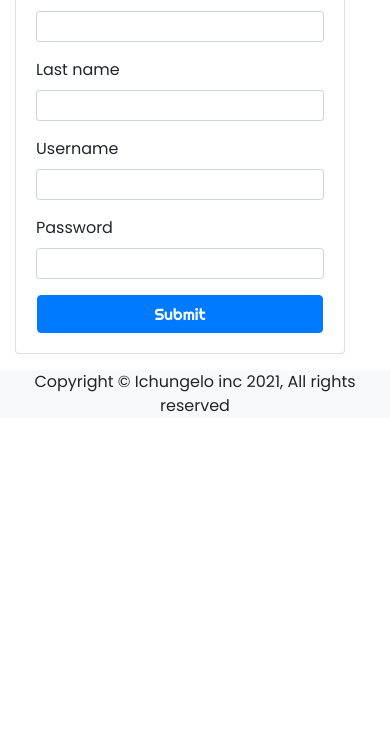
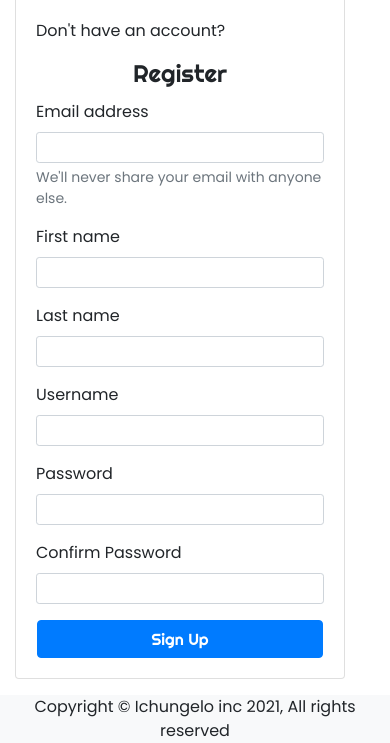
Before and after one commit to ichungelo/final-web, a PHP site: page / in a window 390 px wide. Shown: the part 680-1423 px from the top of the page. Before the commit the page ends 1092 px from the top, so only its background shows below. Run offline with PHP 8.4, Linux system fonts and the light colour scheme.

Commit message:
add picture in index.php

```diff
--- a/index.php
+++ b/index.php
@@ -48,12 +48,14 @@
   <!-- HOMEPAGE -->
   <div class="container-fluid my-3 row">
     <!-- HOMETEXT -->
-    <div class="col-lg-8">
+    <div class="col-lg-7">
       <p>Welcome To</p>
       <h1>Knotext</h1>
+      <p>Knotext is an simple textbased social media, inspired by twitter but much simpler. build for final project in mini bootcamp with studybox. </p>
+      <img class="private-style-homeimage mx-auto d-block" src="./assets/images/601.png" alt="">
     </div>
     <!-- REGISTER -->
-    <div class="col-lg-4">
+    <div class="col-lg-5">
       <div class="card">
         <img class="card-img-top" src="holder.js/100x180/" alt="">
         <div class="card-body">
@@ -62,26 +64,30 @@
           <form class="row" method="POST">
             <div class="form-group col-12">
               <label for="email">Email address</label>
-              <input type="email" class="form-control form-control-sm" id="email" aria-describedby="emailHelp">
+              <input type="email" class="form-control form-control-sm" name="email" aria-describedby="emailHelp">
               <small id="emailHelp" class="form-text text-muted">We'll never share your email with anyone else.</small>
             </div>
             <div class="form-group col-md-6">
               <label for="first-name">First name</label>
-              <input type="text" class="form-control form-control-sm" id="first-name">
+              <input type="text" class="form-control form-control-sm" name="first-name">
             </div>
             <div class="form-group col-md-6">
               <label for="last-name">Last name</label>
-              <input type="text" class="form-control form-control-sm" id="last-name">
+              <input type="text" class="form-control form-control-sm" name="last-name">
             </div>
             <div class="form-group col-12">
               <label for="username">Username</label>
-              <input type="text" class="form-control form-control-sm" id="username">
+              <input type="text" class="form-control form-control-sm" name="username">
             </div>
-            <div class="form-group col-12">
+            <div class="form-group col-md-6">
               <label for="password">Password</label>
-              <input type="password" class="form-control form-control-sm" id="password">
+              <input type="password" class="form-control form-control-sm" name="password">
             </div>
-            <button type="submit" class="btn btn-primary mx-3 btn-block">Submit</button>
+            <div class="form-group col-md-6">
+              <label for="password2">Confirm Password</label>
+              <input type="password" class="form-control form-control-sm" name="password2">
+            </div>
+            <button type="submit" class="btn btn-primary mx-3 btn-block" name="register">Sign Up</button>
           </form>
         </div>
       </div>
--- a/style.css
+++ b/style.css
@@ -4,7 +4,7 @@
   font-family: 'Poppins', sans-serif;
 }
 
-h1,h2,h3,h4,h5,h6,button,a {
+h1, h2, h3, h4, h5, h6, button, a {
   font-family: 'Righteous', cursive;
 }
 
@@ -14,6 +14,7 @@ body {
   background-position: bottom;
   background-repeat: no-repeat;
 }
+
 .private-shadow-text {
   text-shadow: 0 0 5px white;
 }
@@ -24,14 +25,17 @@ body {
   margin: 20px;
   border-radius: 20%;
 }
+
 .private-style-icon:hover {
   background-color: aliceblue;
   box-shadow: 3px 3px 5px black;
 }
 
-
-
 .private-style-navbar {
   background-color: #005b97;
   box-shadow:0 0 5px black;
 }
+
+.private-style-homeimage {
+  width: 50%;
+}
```
Also changed, not shown: assets/images/601.png (added).
